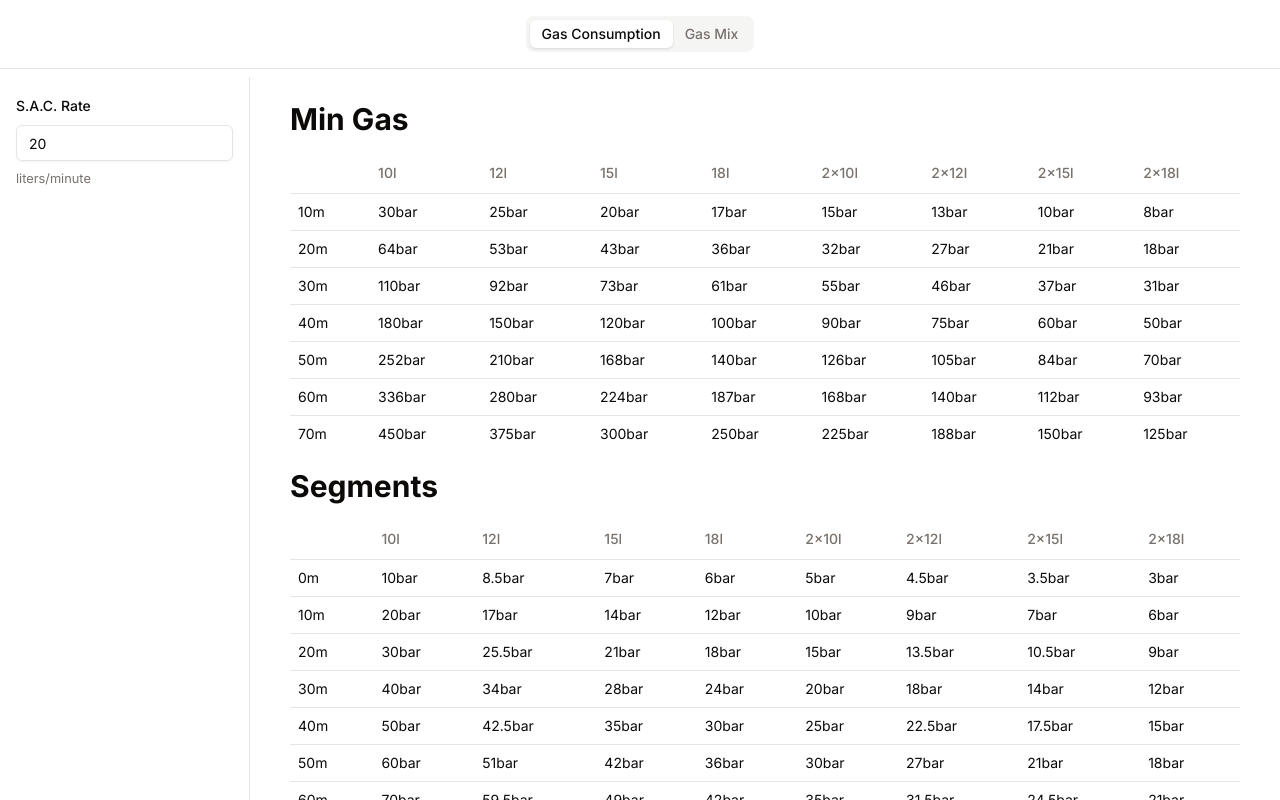
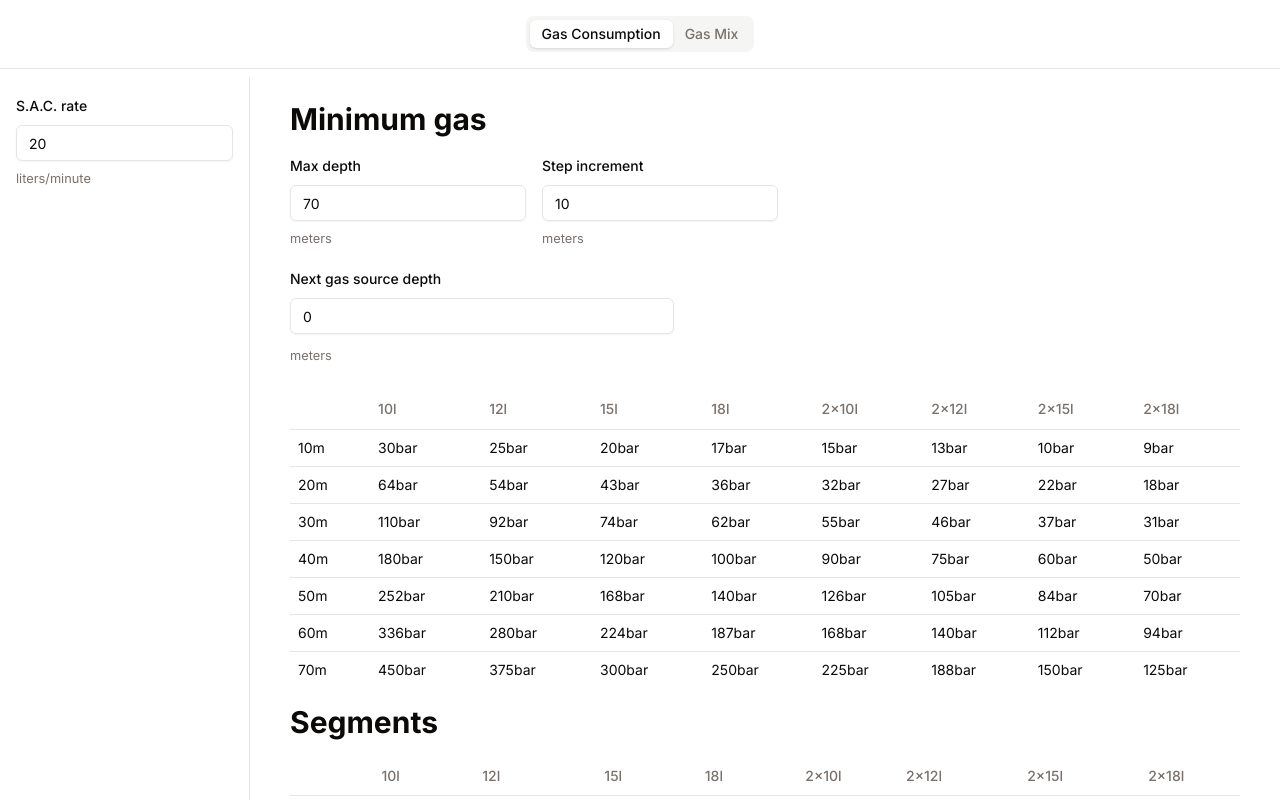
Before and after one commit to d-asensio/petecrack, a Next.js app: page / in a window 1280 px wide. Shown: the top 800 px of the page. Built offline with nearby package versions, Linux system fonts and the light colour scheme.

Commit message:
add depth levels and next gas source depth to the min-gas-table

```diff
--- a/src/app/calculator.tsx
+++ b/src/app/calculator.tsx
@@ -60,7 +60,7 @@ function GasConsumptionCalculator() {
         </div>
       </div>
       <div className="py-6 px-10 space-y-4 w-full max-w-6xl overflow-scroll">
-        <h2 className="text-3xl font-bold">Min Gas</h2>
+        <h2 className="text-3xl font-bold">Minimum gas</h2>
         <MinGasTable
           cylinders={cylinders}
           sacRate={sacRate}
--- /dev/null
+++ b/src/app/depth-levels-form.tsx
@@ -0,0 +1,81 @@
+import {useForm, useWatch} from "react-hook-form";
+import * as z from "zod";
+import {zodResolver} from "@hookform/resolvers/zod";
+import * as React from "react";
+import {Form, FormControl, FormDescription, FormField, FormItem, FormLabel, FormMessage} from "@/components/ui/form";
+import {Input} from "@/components/ui/input";
+
+const FormSchema = z.object({
+  max_depth: z
+    .number({
+      required_error: "Max depth is required",
+    }),
+  step_increment: z
+    .number({
+      required_error: "Step increment is required",
+    })
+})
+
+export function DepthLevelsForm({onDepthLevelsChange}: { onDepthLevelsChange: (depthLevels: number[]) => void }) {
+  const form = useForm<z.infer<typeof FormSchema>>({
+    resolver: zodResolver(FormSchema),
+    defaultValues: {
+      max_depth: 70,
+      step_increment: 10
+    }
+  })
+
+  const maxDepth = useWatch({name: 'max_depth', control: form.control})
+  const stepIncrement = useWatch({name: 'step_increment', control: form.control})
+
+  React.useEffect(() => {
+    const length = maxDepth / stepIncrement
+
+    if (!length || length === Infinity) return
+
+    onDepthLevelsChange(
+      Array
+        .from({length})
+        .map((_, i) => (i + 1) * stepIncrement)
+    )
+  }, [maxDepth, onDepthLevelsChange, stepIncrement])
+
+  return (
+    <Form {...form}>
+      <form className="w-full space-x-4 flex items-center">
+        <FormField
+          control={form.control}
+          name="max_depth"
+          render={({field}) => (
+            <FormItem>
+              <FormLabel>Max depth</FormLabel>
+              <FormControl>
+                <Input type='number' {...field} />
+              </FormControl>
+              <FormDescription>
+                meters
+              </FormDescription>
+              <FormMessage/>
+            </FormItem>
+          )}
+        />
+        <FormField
+          control={form.control}
+          name="step_increment"
+          render={({field}) => (
+            <FormItem>
+              <FormLabel>Step increment</FormLabel>
+              <FormControl>
+                <Input type='number' {...field} />
+              </FormControl>
+              <FormDescription>
+                meters
+              </FormDescription>
+              <FormMessage/>
+            </FormItem>
+          )}
+        />
+      </form>
+    </Form>
+  )
+}
--- a/src/app/dive-form.tsx
+++ b/src/app/dive-form.tsx
@@ -46,7 +46,7 @@ export function DiveForm({ onSacRateChange }: {onSacRateChange: (sac_rate: numbe
           name="sac_rate"
           render={({field}) => (
             <FormItem>
-              <FormLabel>S.A.C. Rate</FormLabel>
+              <FormLabel>S.A.C. rate</FormLabel>
               <FormControl>
                 <Input type='number' {...field} />
               </FormControl>
--- a/src/app/gas-characteristics-table.tsx
+++ b/src/app/gas-characteristics-table.tsx
@@ -2,11 +2,7 @@ import * as React from "react";
 
 import {Table, TableBody, TableCell, TableHead, TableHeader, TableRow,} from "@/components/ui/table"
 import {equivalentNarcoticDepth, idealGasMixForDepth} from "@/lib/dive-formulas";
-import {Input} from "@/components/ui/input";
-import {useForm, useWatch} from "react-hook-form";
-import * as z from "zod";
-import {zodResolver} from "@hookform/resolvers/zod";
-import {Form, FormControl, FormDescription, FormField, FormItem, FormLabel, FormMessage} from "@/components/ui/form";
+import {DepthLevelsForm} from "@/app/depth-levels-form";
 
 interface GasCharacteristicsTable {
   gasFractions: {
@@ -15,85 +11,8 @@ interface GasCharacteristicsTable {
   }
 }
 
-// Array.from({ length: })
-
-const FormSchema = z.object({
-  max_depth: z
-    .number({
-      required_error: "Max depth is required",
-    }),
-  step_increment: z
-    .number({
-      required_error: "Step increment is required",
-    })
-})
-
-export function DepthLevelsForm ({ onDepthLevelsChange }: {onDepthLevelsChange: (depthLevels: number[]) => void}) {
-  const form = useForm<z.infer<typeof FormSchema>>({
-    resolver: zodResolver(FormSchema),
-    defaultValues: {
-      max_depth: 70,
-      step_increment: 5
-    }
-  })
-
-  const maxDepth = useWatch({ name: 'max_depth', control: form.control })
-  const stepIncrement = useWatch({ name: 'step_increment', control: form.control })
-
-  React.useEffect(() => {
-    const length = maxDepth / stepIncrement
-
-    if (!length || length === Infinity) return
-
-    onDepthLevelsChange(
-      Array
-        .from({ length })
-        .map((_, i) => (i + 1) * stepIncrement)
-    )
-  }, [maxDepth, onDepthLevelsChange, stepIncrement])
-
-  return (
-    <Form {...form}>
-      <form className="w-full space-x-4 flex items-center">
-        <FormField
-          control={form.control}
-          name="max_depth"
-          render={({field}) => (
-            <FormItem>
-              <FormLabel>Max Depth</FormLabel>
-              <FormControl>
-                <Input type='number' {...field} />
-              </FormControl>
-              <FormDescription>
-                meters
-              </FormDescription>
-              <FormMessage/>
-            </FormItem>
-          )}
-        />
-        <FormField
-          control={form.control}
-          name="step_increment"
-          render={({field}) => (
-            <FormItem>
-              <FormLabel>Step Increment</FormLabel>
-              <FormControl>
-                <Input type='number' {...field} />
-              </FormControl>
-              <FormDescription>
-                meters
-              </FormDescription>
-              <FormMessage/>
-            </FormItem>
-          )}
-        />
-      </form>
-    </Form>
-  )
-}
-
 export function GasCharacteristicsTable({ gasFractions }: GasCharacteristicsTable) {
-  const [depthLevels, setDepthLevels] = React.useState([10])
+  const [depthLevels, setDepthLevels] = React.useState([10, 20, 30, 40, 50, 60, 70])
 
   return (
     <div className='space-y-6'>
--- a/src/app/min-gas-table.tsx
+++ b/src/app/min-gas-table.tsx
@@ -8,13 +8,21 @@ import {
   TableHeader,
   TableRow,
 } from "@/components/ui/table"
+import {DepthLevelsForm} from "@/app/depth-levels-form";
+import {Input} from "@/components/ui/input";
+import {Label} from "@/components/ui/label";
 
-function petecrackFormula ({ depth, sacRate }: { depth: number, sacRate: number }) {
-  const P0 = depth/10 + 1
-  const P1 = 1
+
+function petecrackFormula ({ depth0, depth1 = 0, sacRate }: { depth0: number, depth1?: number, sacRate: number }) {
+  if(depth0 < depth1) return 0
+
+  const P0 = depth0/10 + 1
+  const P1 = depth1/10 + 1
+  const alphaDepth = depth0 - depth1
+
   const Pavg = (P0 + P1)/2
 
-  const tts = Math.ceil(depth/3) + 1
+  const tts = Math.ceil(alphaDepth/3) + 1
 
   return Pavg * tts * sacRate * 2
 }
@@ -28,7 +36,26 @@ interface MinGasTableProps {
 }
 
 export function MinGasTable({ cylinders, sacRate }: MinGasTableProps) {
+  const [depthLevels, setDepthLevels] = React.useState([10, 20, 30, 40, 50, 60, 70])
+  const [nextGasSourceDepth, setNextGasSourceDepth] = React.useState(0)
+
+  const handleNextGasSourceDepthChange: React.ChangeEventHandler<HTMLInputElement> = (e) => {
+    const newValue = parseInt(e.target.value, 10)
+    setNextGasSourceDepth(newValue)
+  }
+
   return (
+    <div className='space-y-6'>
+      <DepthLevelsForm
+        onDepthLevelsChange={setDepthLevels}
+      />
+      <div className="grid w-full max-w-sm items-center gap-3">
+        <Label>Next gas source depth</Label>
+        <Input type='number' min={0} value={nextGasSourceDepth} onChange={handleNextGasSourceDepthChange}/>
+        <p className="text-[0.8rem] text-muted-foreground">
+          meters
+        </p>
+      </div>
       <Table>
         <TableHeader>
           <TableRow>
@@ -39,17 +66,22 @@ export function MinGasTable({ cylinders, sacRate }: MinGasTableProps) {
           </TableRow>
         </TableHeader>
         <TableBody>
-        {[10, 20, 30, 40, 50, 60, 70].map(depth => (
+          {depthLevels.map(depth => (
             <TableRow key={depth}>
               <TableCell>{depth}m</TableCell>
               {cylinders.map(({volume}) => (
                 <TableCell key={volume} >
-                {Math.round(petecrackFormula({depth, sacRate}) / volume)}bar
+                  {Math.ceil(petecrackFormula({
+                    depth0: depth,
+                    depth1: nextGasSourceDepth,
+                    sacRate
+                  }) / volume)}bar
                 </TableCell>
               ))}
             </TableRow>
           ))}
         </TableBody>
       </Table>
+    </div>
   )
 }
```
Lines whose indentation alone changed are shown as unchanged.
